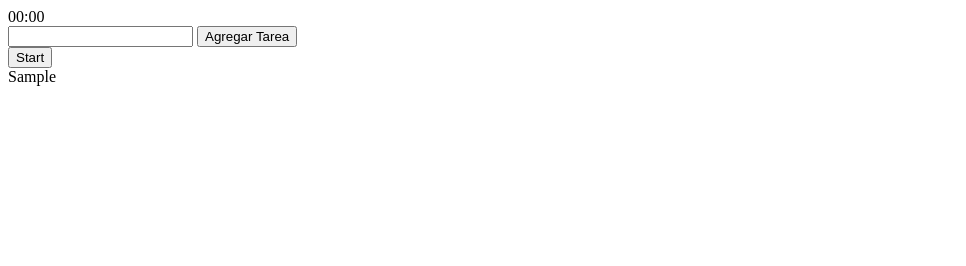
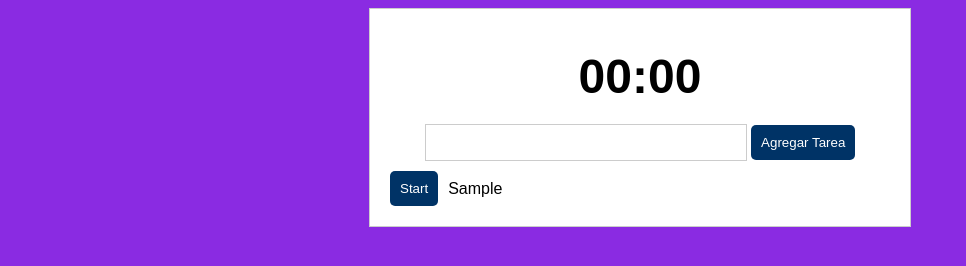
Before and after one commit to WillianAbrego/Pomodoro, a plain HTML site: page docs/index.html in a window 1280 px wide. Both pictures are taken after typing "Sample" into the empty fields and a click on the input "Agregar Tarea". Shown: the whole page, without its empty margins (0-966 px from the left). Drawn offline with Linux system fonts and the light colour scheme.

Commit message:
javascript- css

```diff
--- a/docs/css/style.css
+++ b/docs/css/style.css
@@ -0,0 +1,62 @@
+body {
+  font-family: Arial, Helvetica, sans-serif;
+  background-color: blueviolet;
+}
+#app {
+  background-color: white;
+  width: 500px;
+  margin: 0 auto;
+  border: solid 1px #ccc;
+  padding: 20px;
+}
+#time {
+  text-align: center;
+  padding: 20px;
+}
+
+#time #value {
+  font-size: 48px;
+  font-weight: bolder;
+}
+.form {
+  display: flex;
+  justify-content: center;
+}
+input[type="text"] {
+  padding: 10px;
+  border: solid 1px #ccc;
+  width: 300px;
+}
+button,
+input[type="submit"] {
+  border: none;
+  background-color: #003366;
+  color: white;
+  padding: 10px;
+  border-radius: 5px;
+}
+
+#tasks {
+  display: flex;
+  flex-direction: column;
+  gap: 10px;
+  margin-top: 10px;
+}
+
+.task {
+  display: flex;
+  gap: 10px;
+  align-items: center;
+}
+
+.task .completed {
+  display: flex;
+  align-items: center;
+  gap: 10px;
+}
+
+.done {
+  display: inline-block;
+  padding: 5px;
+  background-color: #ccc;
+}
--- a/docs/index.html
+++ b/docs/index.html
@@ -8,7 +8,7 @@
     <link rel="stylesheet" href="css/style.css" />
   </head>
   <body>
-    <div class="app">
+    <div class="app" id="app">
       <div id="time">
         <div id="value"></div>
         <div id="taskName"></div>
--- a/docs/js/main.js
+++ b/docs/js/main.js
@@ -63,7 +63,7 @@ function startButtonHandler(id) {
   const taskIndex = tasks.findIndex((task) => task.id === id);
 
   taskName.textContent = tasks[taskIndex].title;
-
+  renderTime();
   timer = setInterval(() => {
     timeHandler(id);
   }, 1000);
@@ -99,6 +99,7 @@ function startBreak() {
   //   time = 5 * 60;
   time = 3;
   taskName.textContent = "Break";
+  renderTime();
   timerBreak = setInterval(() => {
     timerBreakHandler();
   }, 1000);
```
